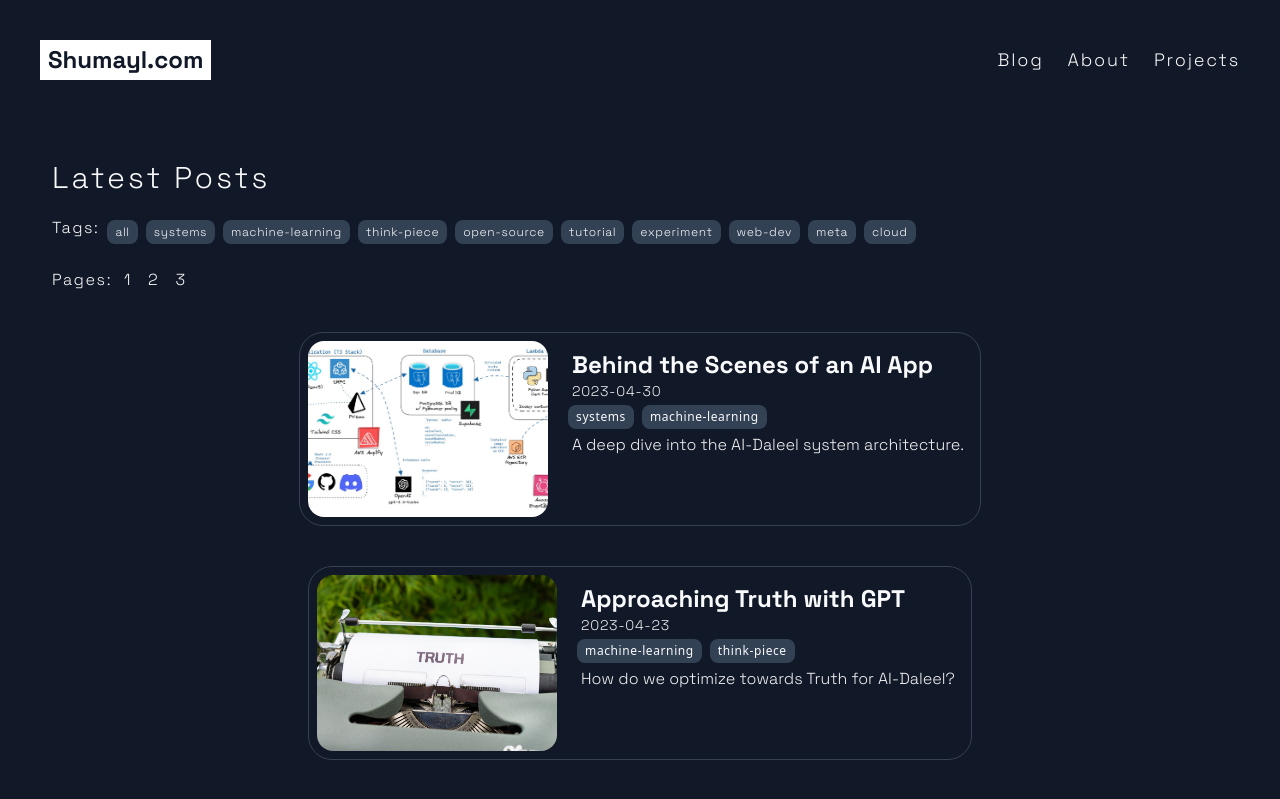
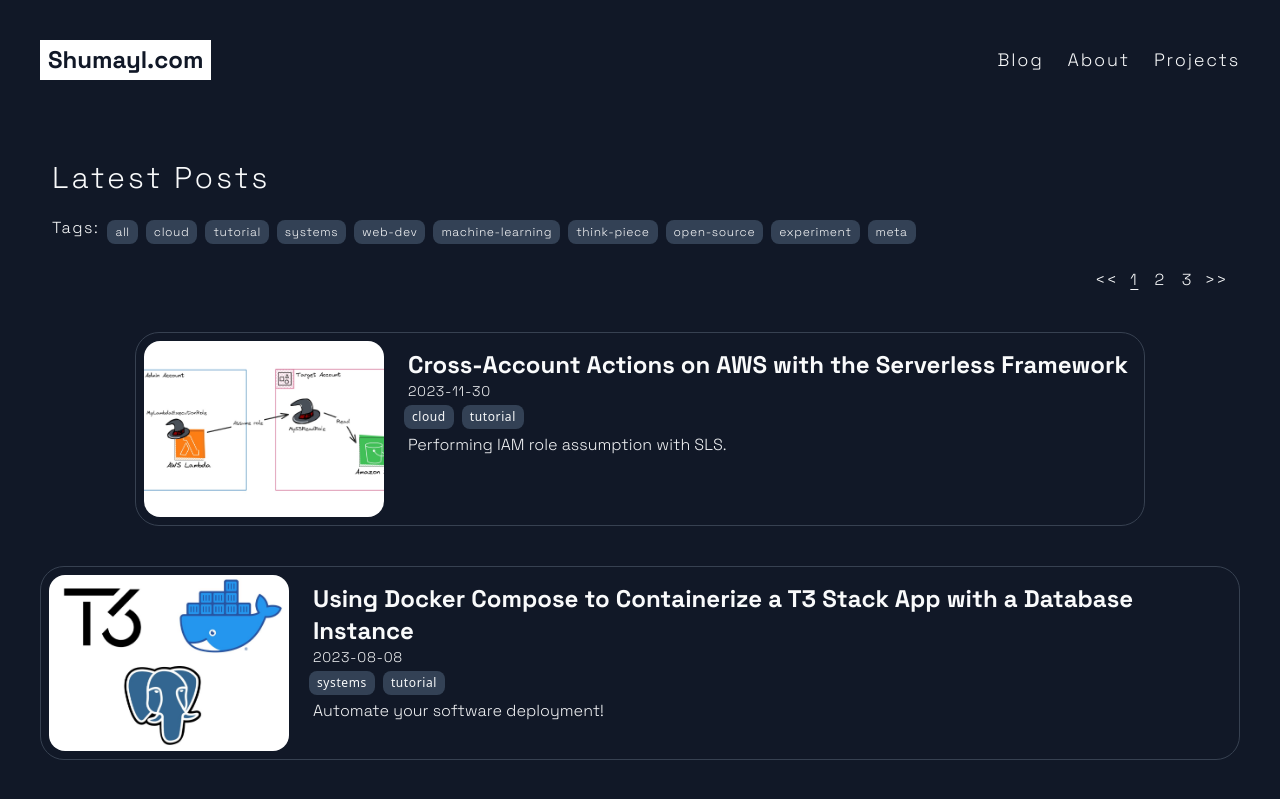
Before and after one commit to mshumayl/shumayldotcom, a Next.js app: page / in a window 1280 px wide. Shown: the top 799 px of the page. Built offline with nearby package versions, Linux system fonts and the light colour scheme.

Commit message:
Refined pagination

```diff
--- a/components/LatestPosts.tsx
+++ b/components/LatestPosts.tsx
@@ -35,6 +35,7 @@
         } else {
             setFilteredPosts(filterPostsByTags(posts, selectedTags));
         }
+        filteredPosts.sort((a, b) => new Date(b.frontmatter.date).getTime() - new Date(a.frontmatter.date).getTime());
         setPageCount(Math.ceil(filteredPosts.length/pageSize))
         console.log("Selected page", currentPage)
         setPaginatedPosts(paginatePosts(filteredPosts, currentPage, pageCount))
@@ -60,20 +61,19 @@
     flatTags.unshift("all");
     const uniqueTags = [...new Set(flatTags)];
 
-    paginatedPosts.sort((a, b) => new Date(b.frontmatter.date).getTime() - new Date(a.frontmatter.date).getTime());
-
     return (
         <>
             <div className="my-20">
                 <div className="mx-3">
                     <div className="font-grotesk text-3xl font-extralight tracking-widest">{latestPostSectionTitle}</div>
                     <TagSelector tags={uniqueTags} handleTagClick={handleTagClick}/>
-                    <PageSelector currentPage={0} pageRange={pageCount} handlePageClick={handlePageClick}/>
+                    <PageSelector currentPage={currentPage} pageRange={pageCount} handlePageClick={handlePageClick}/>
                 </div>
                 {!paginatedPosts && 'No posts found.'}
                 {paginatedPosts.map(({ slug, frontmatter }) => (
                     <Card key={slug} slug={slug} frontmatter={frontmatter} handleTagClick={handleTagClick}/>
                 ))}
+                <PageSelector currentPage={currentPage} pageRange={pageCount} handlePageClick={handlePageClick}/>
             </div>
         </>
     )
--- a/components/PageSelector.tsx
+++ b/components/PageSelector.tsx
@@ -13,16 +13,17 @@
     const pages = Array.from({ length: pageRange }, (_, index) => index+1);
     return (
         <>
-            <div className="flex flex-row mt-5 mb-0 font-grotesk md:tracking-widest">
+            <div className="justify-end flex flex-row mt-5 mb-0 font-grotesk md:tracking-widest">
                 <ul className="flex space-x-1 list-none">
-                    <div>
-                        Pages:
+                    <button className="focus:text-slate-500" onClick={() => handlePageClick(1)}>{"<<"}</button>
+                    <div className="flex flex-row flex-wrap">
+                        {pages.map((val) => (
+                            (currentPage === val) ?
+                            (<button onClick={() => handlePageClick(val)}  className="underline underline-offset-4 px-2" key={val}>{val}</button>) :
+                            (<button onClick={() => handlePageClick(val)}  className="focus:text-slate-500 px-2" key={val}>{val}</button>)
+                        ))}
                     </div>
-                    <button className="flex flex-row flex-wrap">
-                        {pages.map((val) => (
-                            <div onClick={() => handlePageClick(val)}  className="px-2" key={val}>{val}</div>
-                        ))}
-                    </button>
+                    <button className="focus:text-slate-500" onClick={() => handlePageClick(pageRange)}>{">>"}</button>
                 </ul>
             </div>
         </>
```
